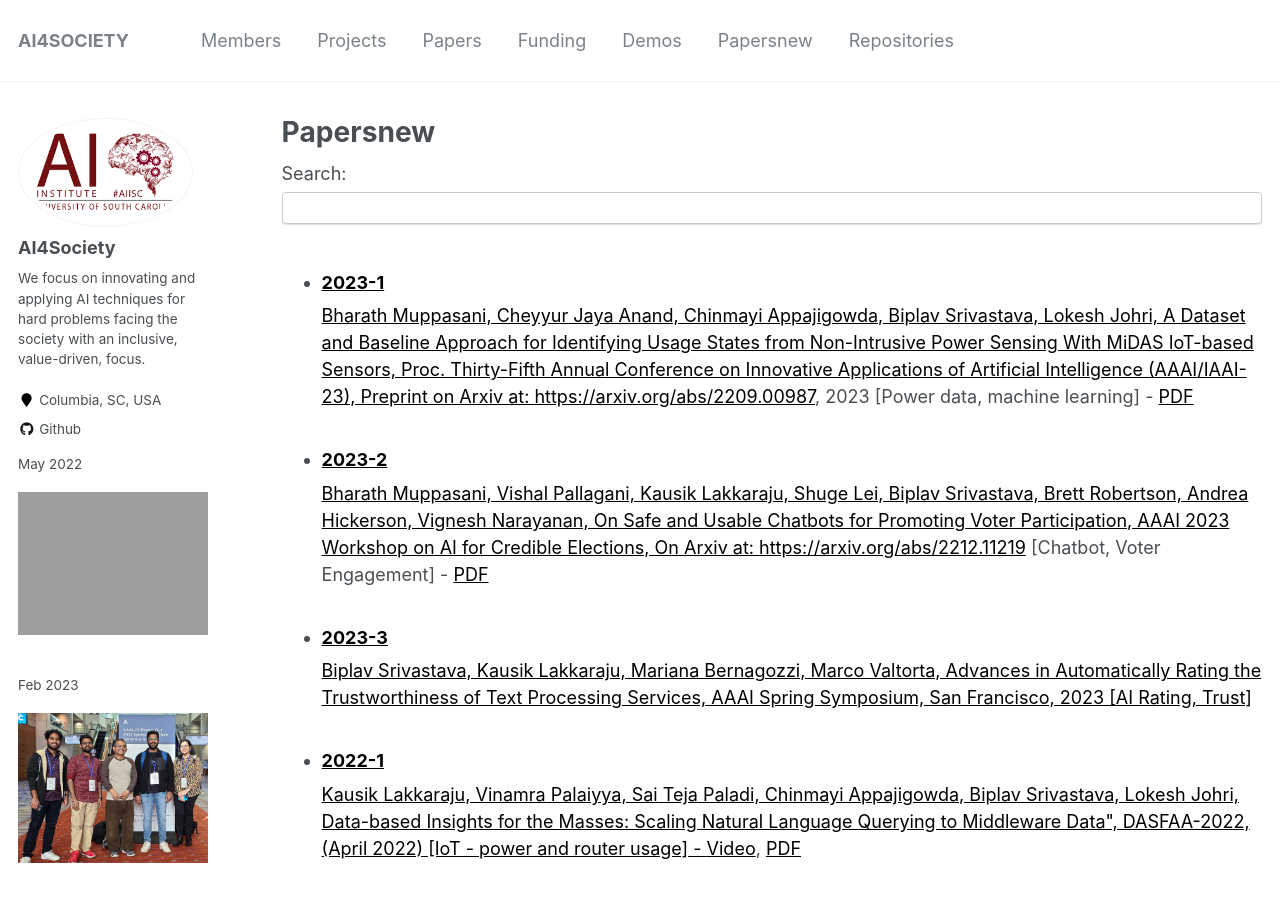
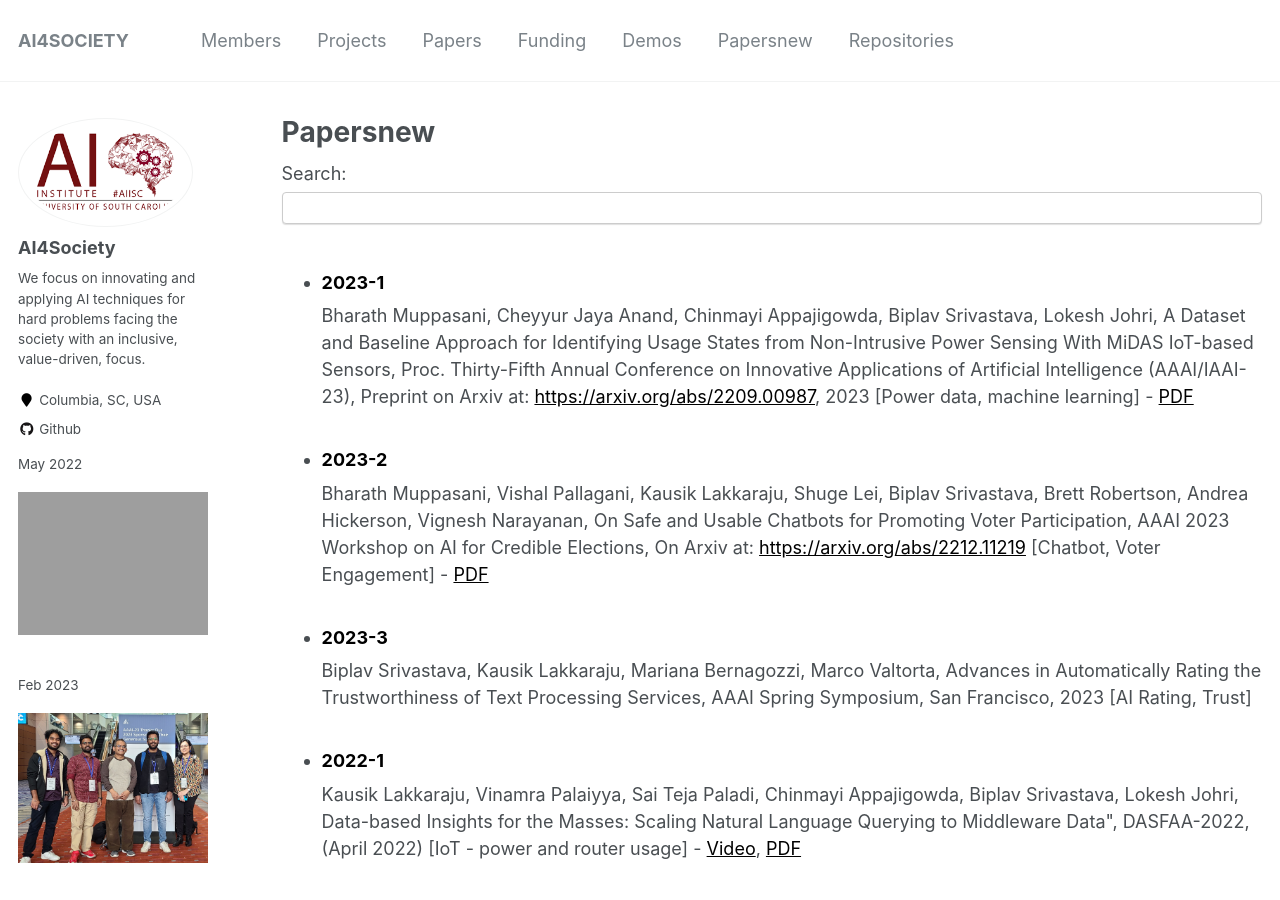
Before and after one commit to likitha-9/ai4society.github.io, a Jekyll site: the page built from _pages/papersnew.html, in a window 1280 px wide and 900 px high. Built offline with Jekyll 4.4.1, drawn with Linux system fonts in a browser that asks for light colours.

Commit message:
papersnew

```diff
--- a/_pages/papersnew.html
+++ b/_pages/papersnew.html
@@ -24,45 +24,45 @@ author_profile: true
     <label for="search">Search:</label>
     <input type="text" id="search" onkeyup="filterPublications()">
     <ul id="publications">
-      <li><a><h3><span style="color:black">2023-1</span></h3>
+      <li><h3><span style="color:black">2023-1</span></h3>
         <span>Bharath Muppasani, Cheyyur Jaya Anand, Chinmayi Appajigowda, Biplav Srivastava,
             Lokesh Johri, A Dataset and Baseline Approach for Identifying Usage States from
             Non-Intrusive Power Sensing With MiDAS IoT-based Sensors, Proc. Thirty-Fifth Annual
              Conference on Innovative Applications of Artificial Intelligence (AAAI/IAAI-23),
              Preprint on Arxiv at: <a href="https://arxiv.org/abs/2209.00987">https://arxiv.org/abs/2209.00987</a>,
              2023 [Power data, machine learning] - <a href="https://arxiv.org/pdf/2209.00987.pdf">PDF</a></span>
-            </a></li>
-      <li><a><h3><span style="color:black">2023-2</span></h3>
+            </li>
+      <li><h3><span style="color:black">2023-2</span></h3>
         <span>Bharath Muppasani, Vishal Pallagani, Kausik Lakkaraju, Shuge Lei, Biplav Srivastava, Brett Robertson, Andrea Hickerson, Vignesh Narayanan, On Safe and Usable Chatbots for Promoting Voter Participation, AAAI 2023 Workshop on AI for Credible Elections, On Arxiv at: <a href="https://arxiv.org/abs/2212.11219">https://arxiv.org/abs/2212.11219</a> [Chatbot, Voter Engagement] - <a href="https://arxiv.org/pdf/2212.11219.pdf">PDF</a></span>
-         </a></li>
-      <li><a><h3><span style="color:black">2023-3</span></h3>
+         </li>
+      <li><h3><span style="color:black">2023-3</span></h3>
         <span>Biplav Srivastava, Kausik Lakkaraju, Mariana Bernagozzi, Marco Valtorta, Advances in Automatically Rating the Trustworthiness of Text Processing Services, AAAI Spring Symposium, San Francisco, 2023 [AI Rating, Trust]</span>
-         </a></li>
-      <li><a><h3><span style="color:black">2022-1</span></h3>
+         </li>
+      <li><h3><span style="color:black">2022-1</span></h3>
         <span>Kausik Lakkaraju, Vinamra Palaiyya, Sai Teja Paladi, Chinmayi Appajigowda, Biplav Srivastava, Lokesh Johri, Data-based Insights for the Masses: Scaling Natural Language Querying to Middleware Data", DASFAA-2022, (April 2022) [IoT - power and router usage] - <a href="https://vimeo.com/651270271">Video</a>, <a href="https://dl.acm.org/doi/abs/10.1007/978-3-031-00129-1_49">PDF</a></span>
-         </a></li>
-      <li><a><h3><span style="color:black">2022-2</span></h3>
+         </li>
+      <li><h3><span style="color:black">2022-2</span></h3>
         <span>Marianna Bergamaschi Ganapini, Murray Campbell, Francesco Fabiano, Lior Horesh, Jon Lenchner, Andrea Loreggia, Nicholas Mattei, Taher Rahgooy, Francesca Rossi, Biplav Srivastava, Kristen Brent Venable, Combining Fast and Slow Thinking for Human-like and Efficient Navigation in Constrained Environments. ICLR Nesy. Preprint on Arxiv at:
-        <a href="https://arxiv.org/abs/2201.07050">https://arxiv.org/abs/2201.07050</a>, 2022 [Neuro-Symbolic AI, Metacognition - <a href="https://scholar.google.com/citations?view_op=view_citation&amp;hl=en&amp;user=mPC6wp4AAAAJ&amp;sortby=pubdate&amp;citation_for_view=mPC6wp4AAAAJ:KNjnJ3z-R6IC">PDF</a>]</span></a></li>
-      <li><a><h3><span style="color:black">2022-3</span></h3>
-        <span>Why is my System Biased?: Rating of AI Systems through a Causal Lens, AIES 2022 [Student Abstract] - <a href="https://dl.acm.org/doi/10.1145/3514094.3539556">PDF</a></span></a></li>
-      <li><a><h3><span style="color:black">2022-4</span></h3>
+        <a href="https://arxiv.org/abs/2201.07050">https://arxiv.org/abs/2201.07050</a>, 2022 [Neuro-Symbolic AI, Metacognition - <a href="https://scholar.google.com/citations?view_op=view_citation&amp;hl=en&amp;user=mPC6wp4AAAAJ&amp;sortby=pubdate&amp;citation_for_view=mPC6wp4AAAAJ:KNjnJ3z-R6IC">PDF</a>]</span></li>
+      <li><h3><span style="color:black">2022-3</span></h3>
+        <span>Why is my System Biased?: Rating of AI Systems through a Causal Lens, AIES 2022 [Student Abstract] - <a href="https://dl.acm.org/doi/10.1145/3514094.3539556">PDF</a></span></li>
+      <li><h3><span style="color:black">2022-4</span></h3>
         <span>Bharath Muppasani, Cheyyur Jaya Anand, Chinmayi Appajigowda, Biplav Srivastava, Lokesh
-        Johri, Power Forecasting and Anomaly Detection with MIDAS IoT-based Sensor, DOI: 10.13140/RG.2.2.17358.33600, 2022 [Power data, machine learning]</span></a></li>
-      <li><a><h3><span style="color:black">2021-1</span></h3>
+        Johri, Power Forecasting and Anomaly Detection with MIDAS IoT-based Sensor, DOI: 10.13140/RG.2.2.17358.33600, 2022 [Power data, machine learning]</span></li>
+      <li><h3><span style="color:black">2021-1</span></h3>
         <span>Vishal Pallagani and Biplav Srivastava, Prudent: A Generic Dialog Agent for Information
         Retrieval That Can Flexibly Mix Automated Planning and Reinforcement Learning, International
         Conference on Automated Planning and Scheduling (ICAPS) Demonstration Track, 2021
-        [Planning/RL, Dialog] - <a href="https://icaps21.icaps-conference.org/demos/demos/381.pdf">PDF</a></span></a></li>
-      <li><a><h3><span style="color:black">2021-2</span></h3>
+        [Planning/RL, Dialog] - <a href="https://icaps21.icaps-conference.org/demos/demos/381.pdf">PDF</a></span></li>
+      <li><h3><span style="color:black">2021-2</span></h3>
         <span>Marianna Ganapini, Murray Campbell, Francesco Fabiano, Lior Horesh, Jon Lenchner, Andrea
         Loreggia, Nicholas Mattei, Francesca Rossi, Biplav Srivastava and Kristen Brent Venable,
-        Thinking Fast and Slow in AI: the Role of Metacognition, ACAIN 2022, Preprint on Arxiv at: <a href="https://arxiv.org/abs/2110.01834">https://arxiv.org/abs/2110.01834</a> [Neuro-Symbolic AI, Metacognition] - <a href="https://scholar.google.com/citations?view_op=view_citation&amp;hl=en&amp;user=mPC6wp4AAAAJ&amp;cstart=20&amp;pagesize=80&amp;sortby=pubdate&amp;citation_for_view=mPC6wp4AAAAJ:CdxZDUztZiMC">PDF</a></span></a></li>
+        Thinking Fast and Slow in AI: the Role of Metacognition, ACAIN 2022, Preprint on Arxiv at: <a href="https://arxiv.org/abs/2110.01834">https://arxiv.org/abs/2110.01834</a> [Neuro-Symbolic AI, Metacognition] - <a href="https://scholar.google.com/citations?view_op=view_citation&amp;hl=en&amp;user=mPC6wp4AAAAJ&amp;cstart=20&amp;pagesize=80&amp;sortby=pubdate&amp;citation_for_view=mPC6wp4AAAAJ:CdxZDUztZiMC">PDF</a></span></li>
 
-      <li><a><h3><span style="color:black">2021-3</span></h3>
-        <span style="color:black">Grady Booch, Francesco Fabiano, Lior Horesh, Kiran Kate, Jon Lenchner, Nick Linck, Andrea Loreggia, Keerthiram Murugesan, Nicholas Mattei, Francesca Rossi, Biplav Srivastava, Thinking Fast and Slow in AI, AAAI 2021. Preprint on Arxiv at: <a href="https://arxiv.org/abs/2010.06002">https://arxiv.org/abs/2010.06002</a> [Neuro-Symbolic AI] - <a href="https://scholar.google.com/citations?view_op=view_citation&amp;hl=en&amp;user=mPC6wp4AAAAJ&amp;cstart=20&amp;pagesize=80&amp;sortby=pubdate&amp;citation_for_view=mPC6wp4AAAAJ:PaBasH6fAo0C">[PDF]</a></span></a></li>
-      <li><a><h3><span style="color:black">2019-1</span></h3>
-        <span style="color:black">Biplav Srivastava, Francesca Rossi, Rating AI Systems for Bias to Promote Trustable Applications, IBM Journal of Research and Development, 2019. [AI Service Rating, Ethics] - <a href="https://ieeexplore.ieee.org/abstract/document/8809756">[PDF]</a></span></a></li>
+      <li><h3><span style="color:black">2021-3</span></h3>
+        <span style="color:black">Grady Booch, Francesco Fabiano, Lior Horesh, Kiran Kate, Jon Lenchner, Nick Linck, Andrea Loreggia, Keerthiram Murugesan, Nicholas Mattei, Francesca Rossi, Biplav Srivastava, Thinking Fast and Slow in AI, AAAI 2021. Preprint on Arxiv at: <a href="https://arxiv.org/abs/2010.06002">https://arxiv.org/abs/2010.06002</a> [Neuro-Symbolic AI] - <a href="https://scholar.google.com/citations?view_op=view_citation&amp;hl=en&amp;user=mPC6wp4AAAAJ&amp;cstart=20&amp;pagesize=80&amp;sortby=pubdate&amp;citation_for_view=mPC6wp4AAAAJ:PaBasH6fAo0C">[PDF]</a></span></li>
+      <li><h3><span style="color:black">2019-1</span></h3>
+        <span style="color:black">Biplav Srivastava, Francesca Rossi, Rating AI Systems for Bias to Promote Trustable Applications, IBM Journal of Research and Development, 2019. [AI Service Rating, Ethics] - <a href="https://ieeexplore.ieee.org/abstract/document/8809756">[PDF]</a></span></li>
 
 
     </ul>
```
